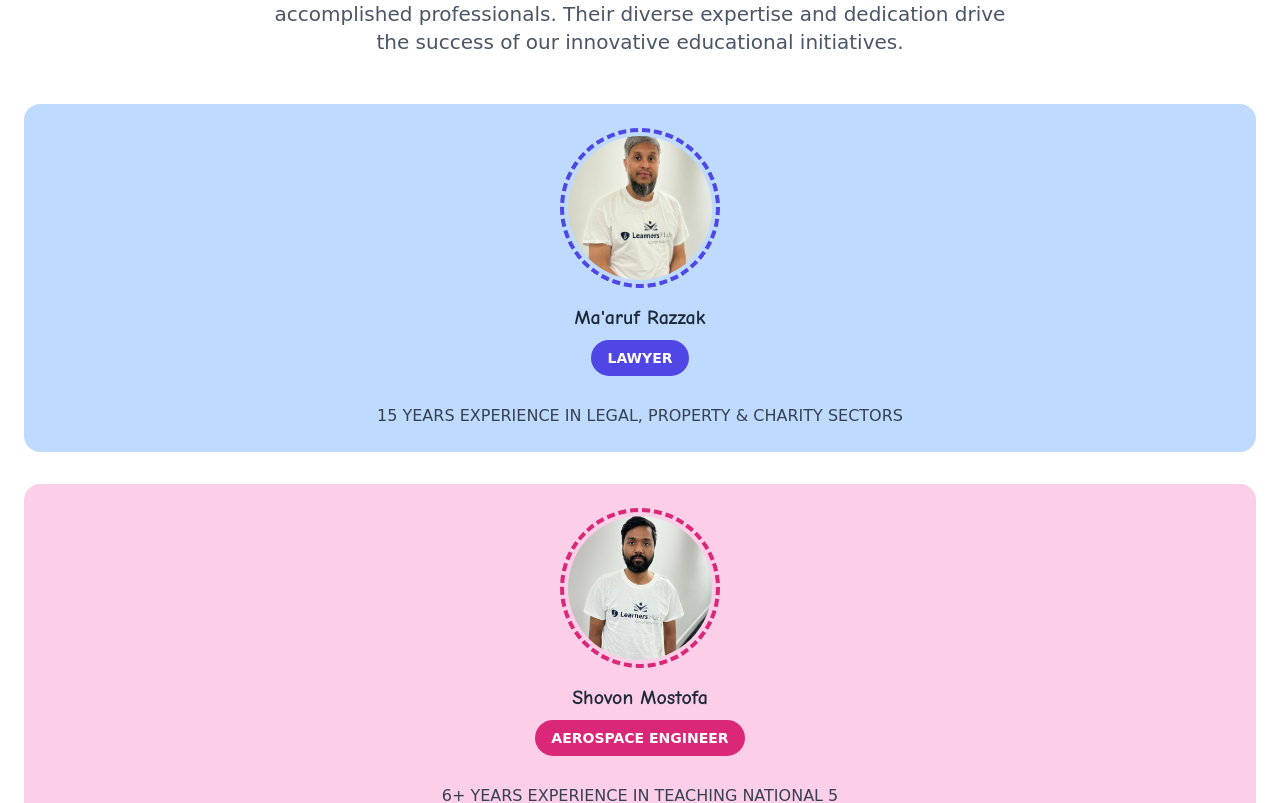
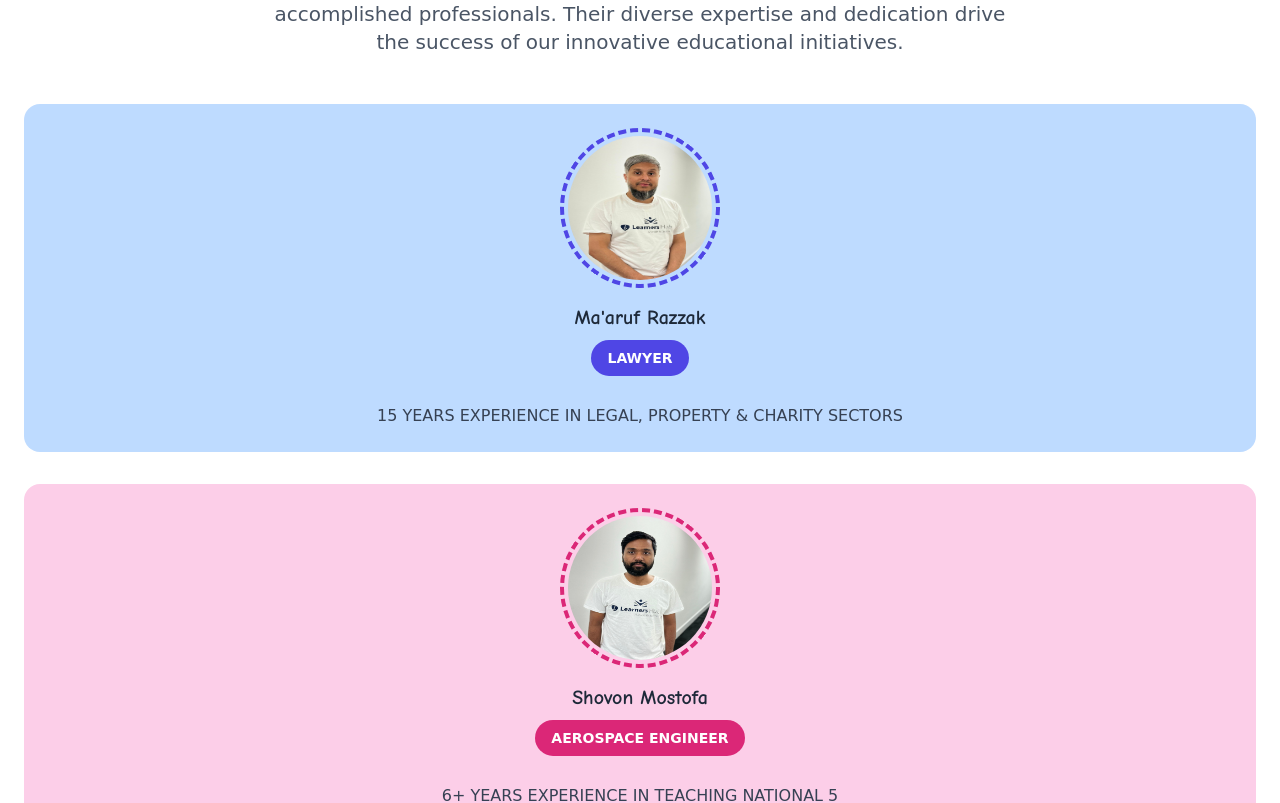
Before and after one commit to MoyasiGinko/iLearners-Hub, a Next.js app: page /about in a window 1280 px wide. Shown: the part 3440-4243 px from the top of the page. Built offline with nearby package versions, Linux system fonts and the light colour scheme.

Commit message:
Update index.tsx

```diff
--- a/components/about/our-team/index.tsx
+++ b/components/about/our-team/index.tsx
@@ -116,7 +116,7 @@ const TeamMemberCard: React.FC<{ member: TeamMember; index: number }> = ({
             <img
               src={member.imageUrl}
               alt={member.name}
-              className="w-full h-full object-cover"
+              className="w-full h-full object-fit cover"
             />
           </div>
         </div>
```
